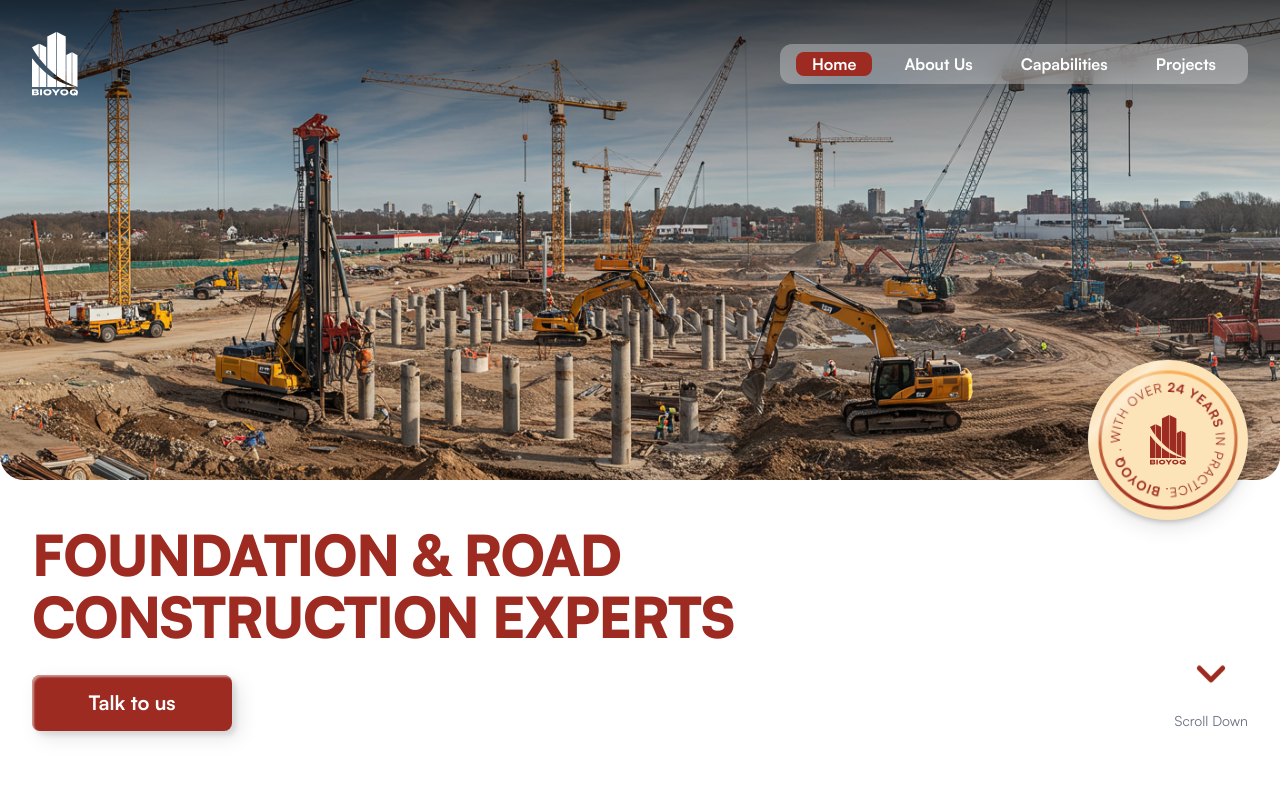
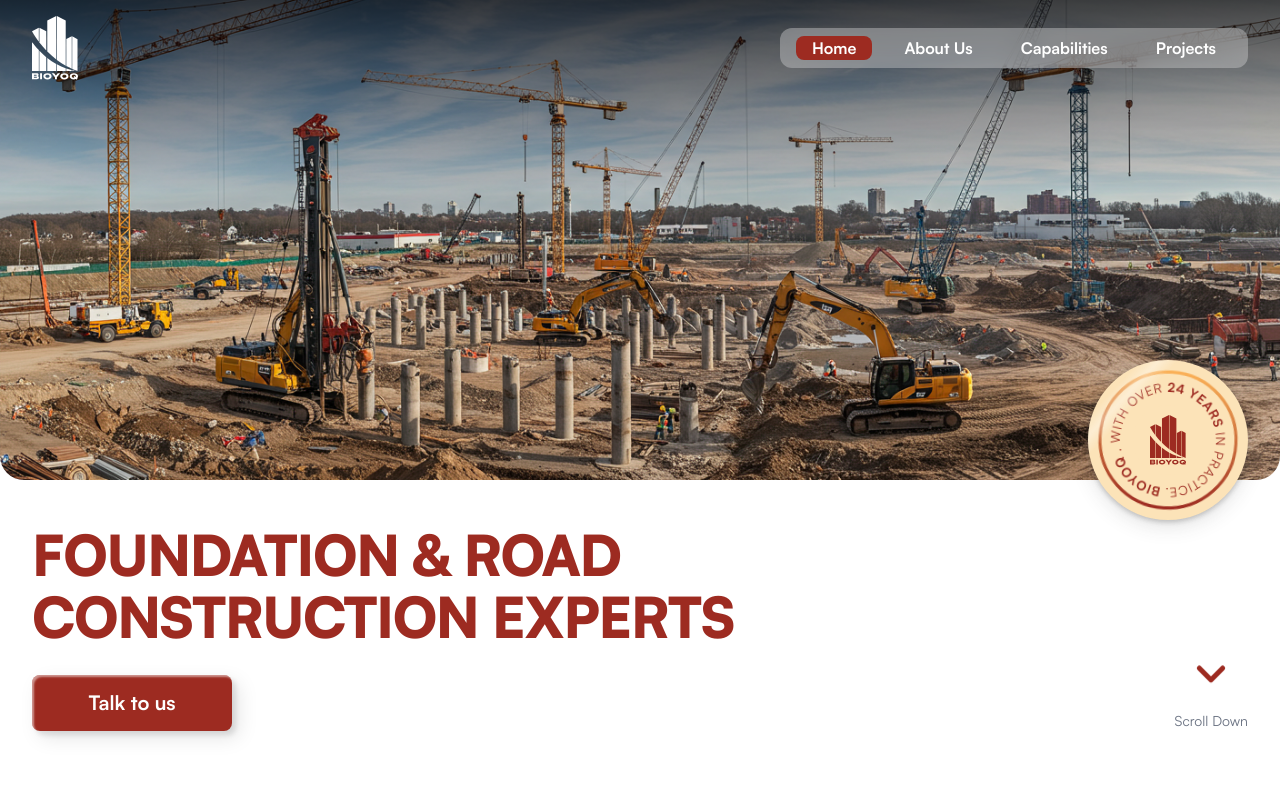
Before and after one commit to Radot9/Bioyoq-engineering, a React (Vite) app: page / in a window 1280 px wide. Shown: the top 800 px of the page. Built offline with nearby package versions, Linux system fonts and the light colour scheme.

Commit message:
fix on-scroll nav

```diff
--- a/src/components/Navbar.jsx
+++ b/src/components/Navbar.jsx
@@ -1,4 +1,4 @@
-import React, { useState } from 'react';
+import React, { useState, useEffect } from 'react';
 import { NavLink, Link } from 'react-router-dom';
 import logo from '../assets/images/bioyoq-logo-white.svg';
 import HamburgerButton from './HamburgerButton';
@@ -12,9 +12,18 @@ const navLinks = [
 
 const Navbar = () => {
   const [menuOpen, setMenuOpen] = useState(false);
+  const [scrolled, setScrolled] = useState(false);
+
+  useEffect(() => {
+    const handleScroll = () => {
+      setScrolled(window.scrollY > 10);
+    };
+    window.addEventListener('scroll', handleScroll);
+    return () => window.removeEventListener('scroll', handleScroll);
+  }, []);
 
   return (
-    <header className="w-full absolute top-0 left-0 z-50 my-4">
+    <header className={`w-full fixed top-0 left-0 z-50 transition-colors duration-300 ${scrolled ? 'bg-red-950' : 'bg-transparent'} my-0`}>
       <div className="flex items-center justify-between px-4 py-4 md:px-8 max-w-screen-2xl mx-auto">
         <img src={logo} alt="Bioyoq Logo" className="h-14 md:h-16" />
         {/* Desktop nav */}
```
